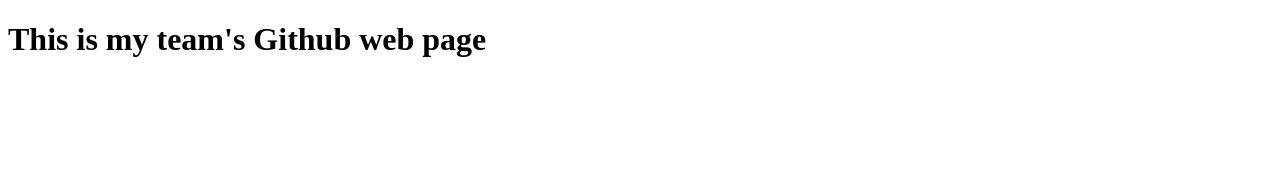
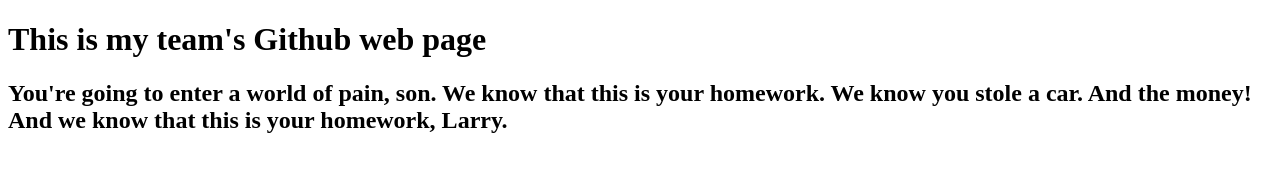
Before and after one commit to kyrrahnork/IT115-A4-G9, a plain HTML site: page index.html in a window 1280 px wide. Drawn offline with Linux system fonts and the light colour scheme.

Commit message:
adds danielle's content

```diff
--- a/index.html
+++ b/index.html
@@ -5,5 +5,8 @@
     </head>
     <body>
         <h1>This is my team's Github web page</h1>
+
+        <h2>You're going to enter a world of pain, son. We know that this is your homework. We know you stole a car. And the  money! And we know that this is your homework, Larry.</h2>
+
     </body>
 </html>
```
